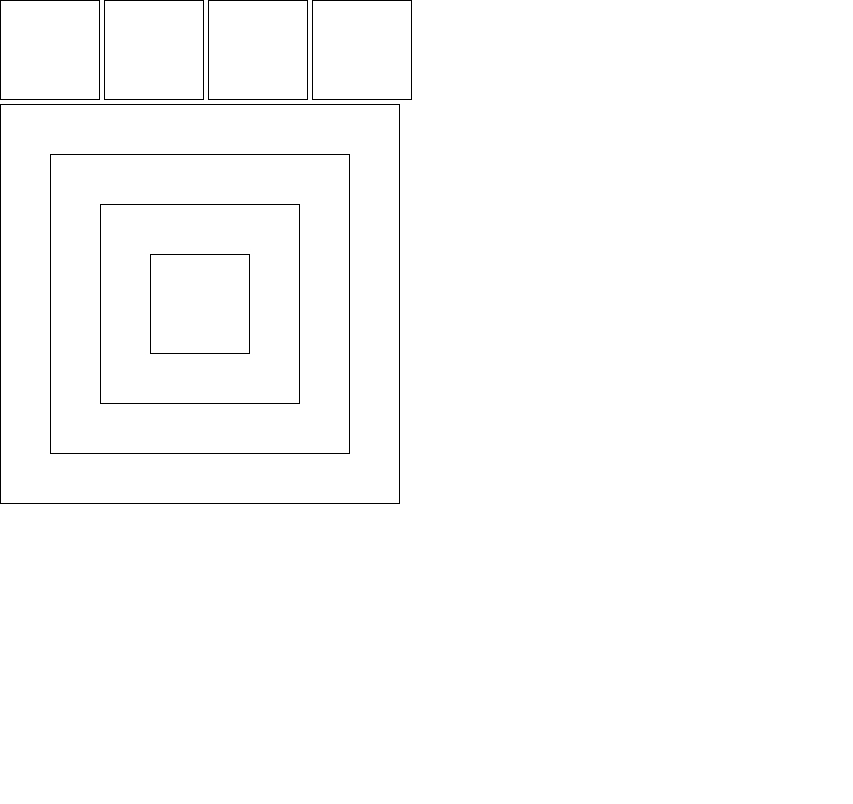
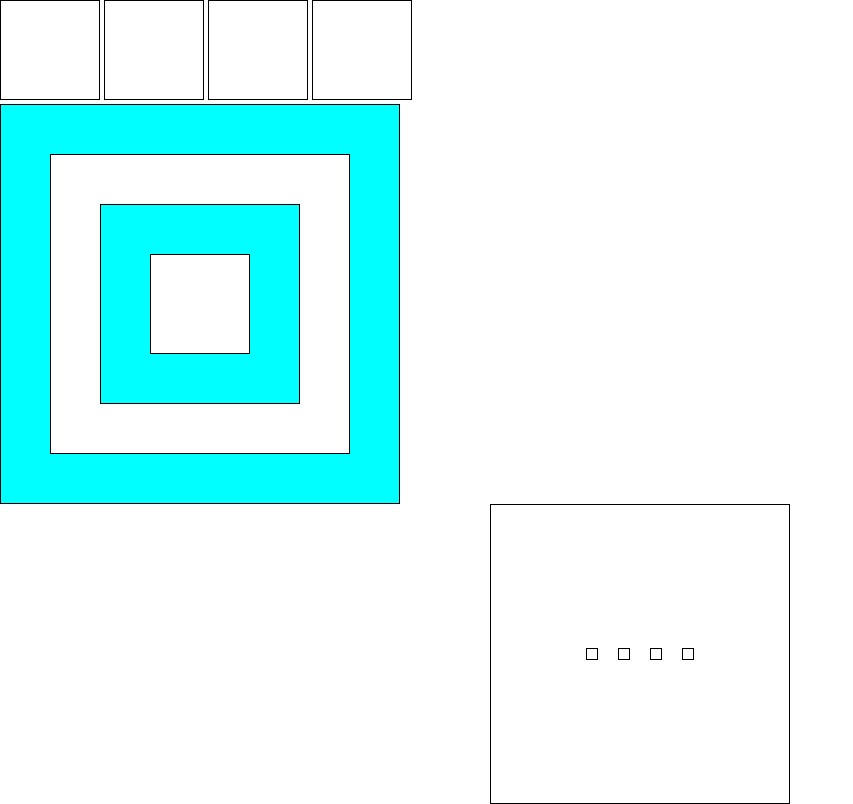
Before and after one commit to RulioMacedo/Ex22, a plain HTML site: page index.HTML in a window 1280 px wide. Shown: the whole page, without its empty margins (0-853 px from the left). Drawn offline with Linux system fonts and the light colour scheme.

Commit message:
aprendendo div

```diff
--- a/index.HTML
+++ b/index.HTML
@@ -23,5 +23,20 @@
             </div>
         </div>
     </div>
+
+    <div class="quadrado">
+        <div class="quadrado2">
+            <div class="bola"></div>
+        </div>
+        <div class="quadrado2">
+            <div class="bola"></div>
+        </div>
+        <div class="quadrado3">
+            <div class="bola"></div>
+        </div>
+        <div class="quadrado3">
+            <div class="bola"></div>
+        </div>
+    </div>
 </body>
 </html>
--- a/style.css
+++ b/style.css
@@ -6,7 +6,6 @@
     box-sizing: border-box;
 }
 
-
 div.container {
     width: 100px;
     height: 100px;
@@ -14,15 +13,14 @@ div.container {
     display: inline-block;
 }
 
-
 div.container1 {
     width: 400px;
     height: 400px;
     border: 1px solid black;
     display: flex;
     padding: auto;
+    background-color: aqua;
 }
-
 
 div.container2 {
     width: 300px;
@@ -31,8 +29,8 @@ div.container2 {
     display: flex;
     padding: auto;
     margin: auto;
+    background-color: white;
 }
-
 
 div.container3 {
     width: 200px;
@@ -42,8 +40,8 @@ div.container3 {
     display: flex;
     padding: auto;
     margin: auto;
+    background-color: aqua;
 }
-
 
 div.container4 {
     width: 100px;
@@ -52,4 +50,41 @@ div.container4 {
     display: flex;
     padding: auto;
     margin: auto;
+    background-color: white;
 }
+
+div.quadrado {
+    width: 300px;
+    height: 300px;
+    background-color: white;
+    margin: auto;
+    display: flex;
+    align-items: center;
+    border: 1px solid black;
+    justify-content: center;
+}
+
+div.bola {
+    width: 50px;
+    height: 50px;
+    border-radius: 50%;
+    background-color: red;
+}
+
+div.quadrado2 {
+    width: 10px;
+    height: 10px;
+    margin: 10px;
+    padding: 5px;
+    display: flex;
+    border: 1px solid black;
+}
+
+div.quadrado3 {
+    width: 10px;
+    height: 10px;
+    margin: 10px;
+    padding: 5px;
+    display: flex;
+    border: 1px solid black;
+}
```
